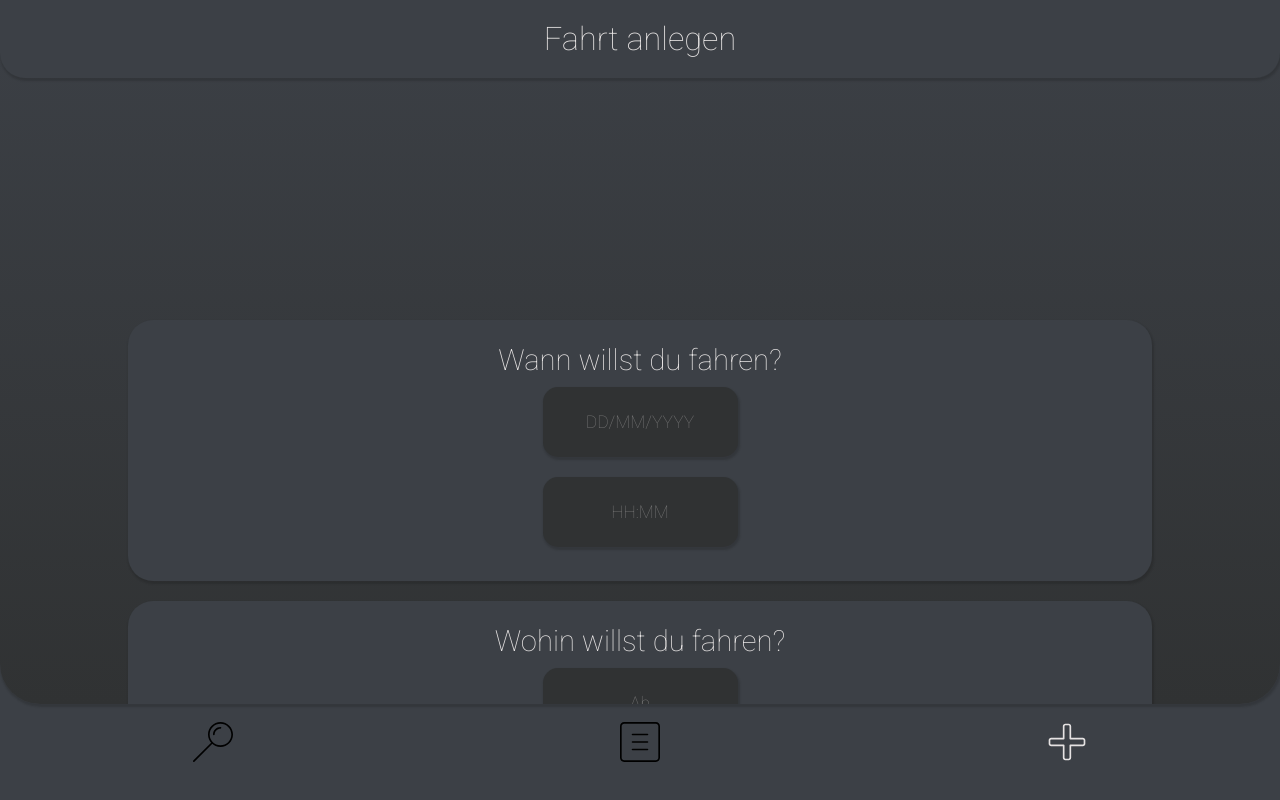
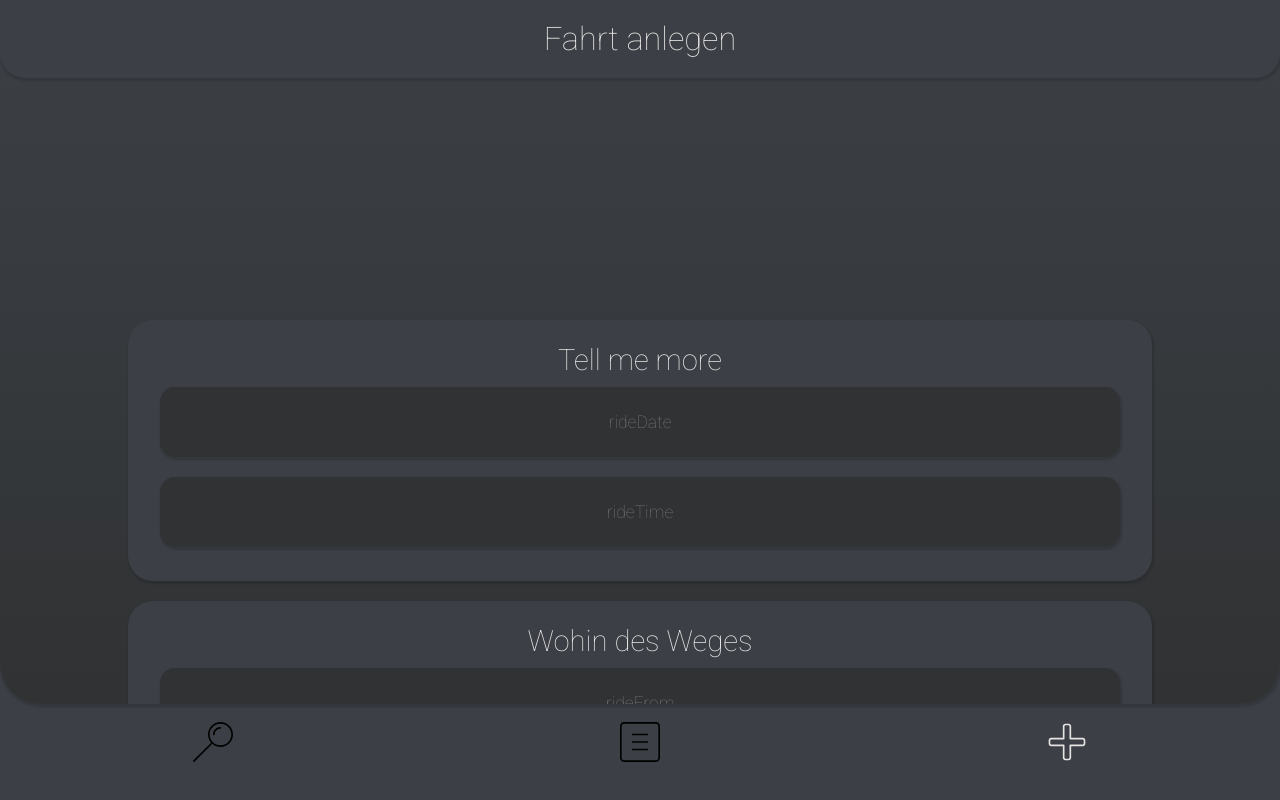
Before and after one commit to ivergentz/capstone-project, a React (Create React App) app: page /create in a window 1280 px wide. Built offline with nearby package versions, Linux system fonts and the light colour scheme.

Commit message:
Form validation and design

```diff
--- a/package.json
+++ b/package.json
@@ -10,6 +10,7 @@
     "cors": "^2.8.5",
     "dotenv": "^8.2.0",
     "express": "^4.17.1",
+    "formik": "^2.1.5",
     "mongoose": "^5.10.5",
     "react": "^16.13.1",
     "react-datepicker": "^3.1.3",
@@ -18,7 +19,8 @@
     "react-router-dom": "^5.2.0",
     "react-scripts": "3.4.3",
     "react-test-renderer": "^16.13.1",
-    "styled-components": "^5.1.1"
+    "styled-components": "^5.1.1",
+    "yup": "^0.29.3"
   },
   "scripts": {
     "cypress": "cypress open",
--- a/src/CreatePage.js
+++ b/src/CreatePage.js
@@ -1,76 +1,136 @@
-import axios from 'axios'
-import React, { useState } from 'react'
+// import axios from 'axios'
+import React from 'react'
 import styled from 'styled-components/macro'
+import { Formik, Form, Field, ErrorMessage } from 'formik'
+import * as Yup from 'yup'
+
+const initialValues = {
+  rideTime: '',
+  rideDate: '',
+  rideFrom: '',
+  rideTo: '',
+  rideDetails: '',
+  //pass in initial values - must match form-attribute (to, from, time, date)
+}
+
+const onSubmit = (values) => {
+  //hier muss die Logik des schreiben in die Datenbank rein
+}
+
+const validationSchema = Yup.object({
+  rideDate: Yup.string().required('Bitte Datum eintragen'),
+  rideTime: Yup.string().required('Bitte Zeit eintragen'),
+  rideFrom: Yup.string().required('Bitte Abfahrtsort eintragen'),
+  rideTo: Yup.string().required('Bitte Ankunftsort eintragen'),
+  rideDetails: Yup.string().required('Details bitte hier'),
+})
 
 export default function Create() {
-  const [rideDate, setRideDate] = useState('')
-  const [rideTime, setRideTime] = useState('')
-  const [rideFrom, setRideFrom] = useState('')
-  const [rideTo, setRideTo] = useState('')
-  const [kind, setKind] = useState('')
-
-  const handleSubmit = (event) => {
-    event.preventDefault()
-
-    const ride = {
-      rideDate: rideDate,
-      rideTime: rideTime,
-      rideFrom: rideFrom,
-      rideTo: rideTo,
-      kind: kind,
-    }
-
-    axios
-      .post('http://localhost:5000/rides/', ride)
-      .then((res) => console.log(res.data))
-
-    window.location = '/create'
-  }
-
   return (
     <>
       <Header>Fahrt anlegen</Header>
       <Container>
-        <form
-          onSubmit={handleSubmit}
-          onChange={() => setKind('angebotene Fahrt')}
+        <Formik
+          initialValues={initialValues}
+          validationSchema={validationSchema}
+          onSubmit={onSubmit}
         >
-          <LabelStyling>
-            Wann willst du fahren?
-            <InputDetails
-              placeholder="DD/MM/YYYY"
-              format="DD/MM/YYYY"
-              required
-              value={rideDate}
-              onChange={(date) => setRideDate(date.target.value)}
-            ></InputDetails>
-            <InputDetails
-              placeholder="HH:MM"
-              type="text"
-              required
-              value={rideTime}
-              onChange={(time) => setRideTime(time.target.value)}
+          <Form>
+            <LabelStyling htmlFor="rideDate">
+              Tell me more
+              <Field name="rideDate">
+                {(props) => {
+                  const { field, form, meta } = props
+                  return (
+                    <>
+                      <StyledInput
+                        id="rideDate"
+                        placeholder="rideDate"
+                        {...field}
                       />
+                      {meta.touched && meta.error ? (
+                        <ErrorMsg>{meta.error}</ErrorMsg>
+                      ) : null}
+                    </>
+                  )
+                }}
+              </Field>
+              <Field name="rideTime">
+                {(props) => {
+                  const { field, form, meta } = props
+                  return (
+                    <>
+                      <StyledInput
+                        id="rideTime"
+                        placeholder="rideTime"
+                        {...field}
+                      />
+                      {meta.touched && meta.error ? (
+                        <ErrorMsg>{meta.error}</ErrorMsg>
+                      ) : null}
+                    </>
+                  )
+                }}
+              </Field>
             </LabelStyling>
-          <LabelStyling>
-            Wohin willst du fahren?
-            <InputDetails
-              placeholder="Ab"
-              type="text"
-              required
-              value={rideFrom || ''}
-              onChange={(from) => setRideFrom(from.target.value)}
+            <LabelStyling htmlFor="rideFrom">
+              Wohin des Weges{' '}
+              <Field name="rideFrom">
+                {(props) => {
+                  const { field, form, meta } = props
+                  return (
+                    <>
+                      <StyledInput
+                        id="rideFrom"
+                        placeholder="rideFrom"
+                        {...field}
                       />
-            <InputDetails
-              placeholder="Nach"
-              type="text"
-              required
-              value={rideTo}
-              onChange={(to) => setRideTo(to.target.value)}
+                      {meta.touched && meta.error ? (
+                        <ErrorMsg>{meta.error}</ErrorMsg>
+                      ) : null}
+                    </>
+                  )
+                }}
+              </Field>
+              <Field name="rideTo">
+                {(props) => {
+                  const { field, form, meta } = props
+                  return (
+                    <>
+                      <StyledInput
+                        id="rideTo"
+                        placeholder="rideTo"
+                        {...field}
                       />
+                      {meta.touched && meta.error ? (
+                        <ErrorMsg>{meta.error}</ErrorMsg>
+                      ) : null}
+                    </>
+                  )
+                }}
+              </Field>
             </LabelStyling>
+
+            <LabelStyling htmlFor="rideDetails">
+              Tell me more
+              <Field name="rideDetails" placeholder="tell me about it">
+                {(props) => {
+                  const { field, form, meta } = props
+                  return (
+                    <>
+                      <StyledInput id="rideDetails" {...field} />
+                      {meta.touched && meta.error ? (
+                        <ErrorMsg>{meta.error}</ErrorMsg>
+                      ) : null}
+                    </>
+                  )
+                }}
+              </Field>
+            </LabelStyling>
+
             <SubmitButton type="submit" value="Fahrt anlegen"></SubmitButton>
-        </form>
+          </Form>
+        </Formik>
       </Container>
     </>
   )
@@ -94,7 +154,16 @@ const LabelStyling = styled.label`
   box-shadow: 1px 2px 2px 1px rgba(20, 20, 20, 0.2);
 `
 
-const InputDetails = styled.input`
+const ErrorMsg = styled.div`
+  color: red;
+  font-size: 0.5em;
+  display: grid;
+  justify-content: center;
+  align-items: center;
+`
+
+const StyledInput = styled.input`
+  width: 75vw;
   color: var(--button-nav);
   height: 4em;
   display: flex;
@@ -133,3 +202,28 @@ const SubmitButton = styled.input`
   border-radius: 25px;
   box-shadow: 1px 2px 2px 1px rgba(20, 20, 20, 0.2);
 `
+
+// const handleSubmit = (event) => {
+//   event.preventDefault()
+
+//   const ride = {
+//     rideDate: formik.value.rideDate,
+//     rideTime: formik.value.rideTime,
+//     rideFrom: formik.value.rideFrom,
+//     rideTo: formik.value.rideTo,
+//   }
+
+//   axios
+//     .post('http://localhost:5000/rides/', ride)
+//     .then((res) => console.log(res.data))
+
+//   window.location = '/create'
+// }
+
+// const formik = useFormik({
+//   initialValues,
+//   onSubmit,
+//   // validate,
+//   validationSchema,
+// })
+// console.log('Form visited', formik.touched)
```
Also changed, not shown: 1 other file (tests, documents, lock files or other folders). Lines whose indentation alone changed are shown as unchanged.
